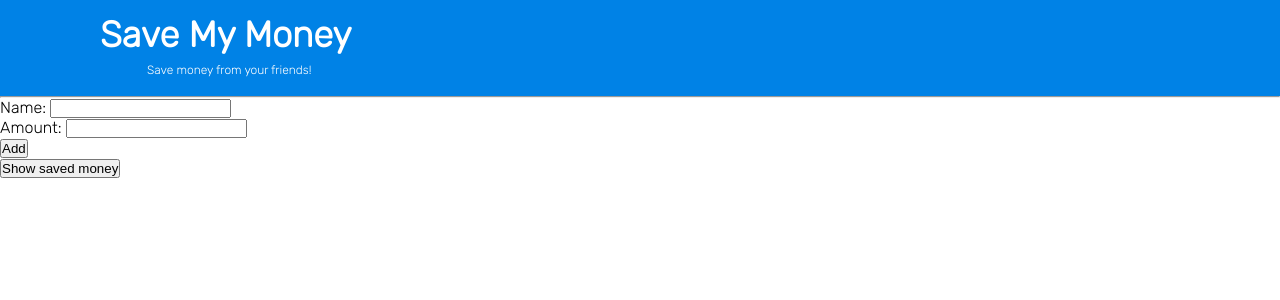
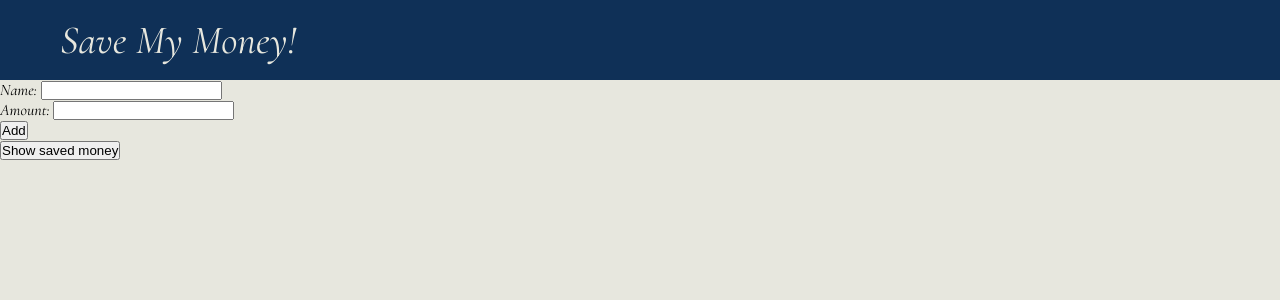
Before and after one commit to lnivin/SaveMyMoney, a PHP site: page / in a window 1280 px wide. Shown: the top 300 px of the page. Run offline with PHP 8.4, Linux system fonts and the light colour scheme; data that the repository does not hold is empty.

Commit message:
Fix styles

```diff
--- a/index.php
+++ b/index.php
@@ -15,18 +15,14 @@
   <meta name="viewport" content="width=device-width, initial-scale=1.0">
   <title>Save My Money</title>
   <link rel="preconnect" href="https://fonts.gstatic.com">
-  <link href="https://fonts.googleapis.com/css2?family=Rubik:wght@300&display=swap" rel="stylesheet">
   <link rel="stylesheet" href="style.css">
 </head>
 <body>
   <nav>
-    <div class="nav-header">
-      <label class="logo">Save My Money</label>
-      <span class="subtitle">Save money from your friends!</span>
+    <div class="logo-container">
+      <label class="logo"><i>Save My Money!</i></label>
     </div>
   </nav>
-  <hr>
-  <div>
   <form action="create.php" method="POST">
     <label for="name">Name:</label>
     <input type="text" id="name" name="name">
@@ -43,7 +39,6 @@
   </table>
   <button onclick="showSavedMoney()">Show saved money</button>
   <p id="msg"></p>
-  </div>
   <script type="text/javascript">
     var names = <?php echo json_encode($names); ?>;
     var scores = <?php echo json_encode($scores); ?>;
--- a/style.css
+++ b/style.css
@@ -1,3 +1,5 @@
+@import url('https://fonts.googleapis.com/css2?family=Cormorant+Garamond:ital@1&display=swap');
+
 * {
   padding: 0;
   margin: 0;
@@ -7,32 +9,48 @@
 }
 
 body {
-  font-family: 'Rubik', sans-serif;
+  font-family: 'Cormorant Garamond', serif;
+  background: #e7e7de;
+}
+
+/* Nav section */
+
+nav {
+  background: #0f3057;
+  color: #e7e7de;
+  height: 80px;
+  width: 100%;
+  padding: 20px;
+  display: flex;
+  justify-content: center;
+}
+
+label.logo {
+  color: e7e7de;
+  font-size: 40px;
+  font-weight: normal;
+  text-align: left;
+  margin-left: 40px;
+}
+
+.subtitle {
+  color: e7e7de;
+  font-size: 12px;
+  text-align: center;
+  font-weight: normal;
 }
 
 nav {
-  background: #0082e6;
-  height: 96px;
-  width: 100%;
-}
-
-label.logo {
-  color: white;
-  font-size: 36px;
-  line-height: 70px;
-  padding: 0 100px;
-  font-weight: bold;
-}
-
-.subtitle {
-  color: white;
-  font-size: 12px;
-  line-height: 0px;
-  padding: 0 147px;
-  font-weight: normal;
-}
-
-.nav-header {
   display: flex;
   flex-direction: column;
 }
+
+/* Nav section / */
+
+.fun-form {
+  background: #008891;
+  color: #e7e7de;
+  height: 600px;
+  width: 100%;
+  padding: 20px;
+}
```
Also changed, not shown: simple-form.php (added), 1 other file. Lines whose indentation alone changed are shown as unchanged.
